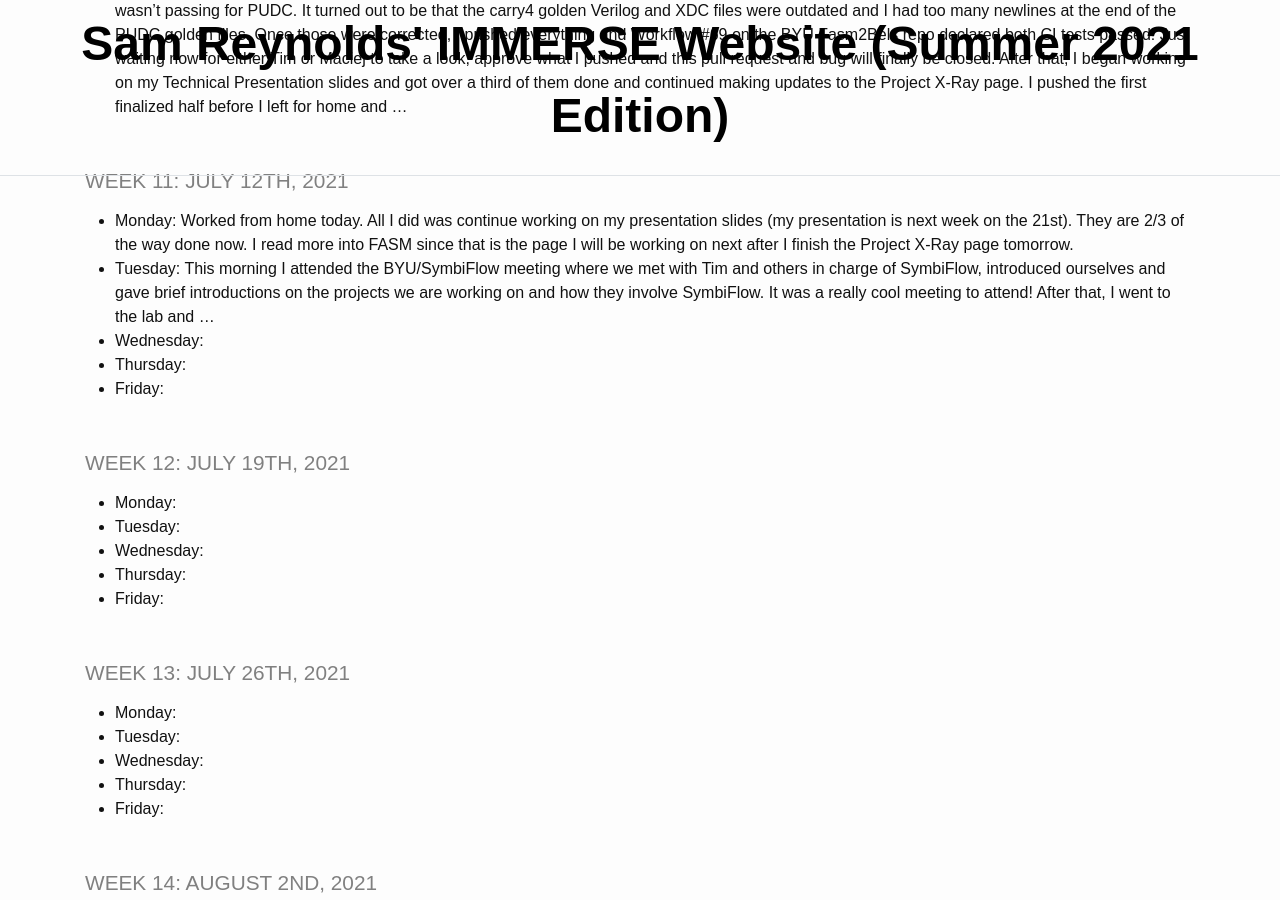
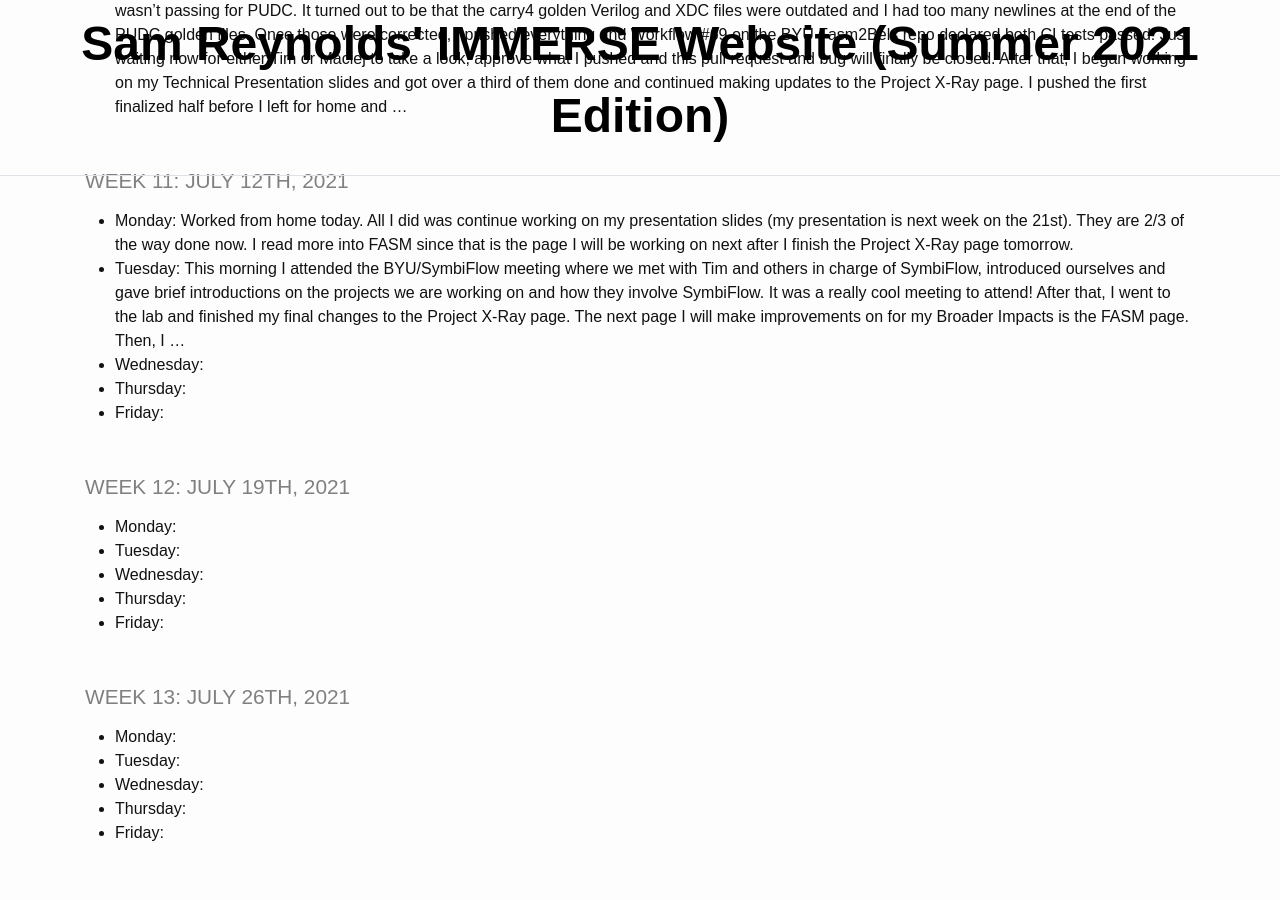
Before and after one commit to TheDHCreator/thedhcreator.github.io, a Jekyll site: the page built from _pages/log.md, in a window 1280 px wide and 900 px high, scrolled down 3742 px. Built offline with Jekyll 4.4.1, drawn with Linux system fonts in a browser that asks for light colours.

Commit message:
midday tuesday update: project xray page is done woohoo! now onto finishing the rest of my slides

```diff
--- a/_pages/log.md
+++ b/_pages/log.md
@@ -101,7 +101,7 @@ title: IMMERSE Log
 ### Week 11: July 12th, 2021
 
 * **Monday**: Worked from home today. All I did was continue working on my presentation slides (my presentation is next week on the 21st). They are 2/3 of the way done now. I read more into FASM since that is the page I will be working on next after I finish the Project X-Ray page tomorrow.
-* **Tuesday**: This morning I attended the BYU/SymbiFlow meeting where we met with Tim and others in charge of SymbiFlow, introduced ourselves and gave brief introductions on the projects we are working on and how they involve SymbiFlow. It was a really cool meeting to attend! After that, I went to the lab and ...
+* **Tuesday**: This morning I attended the BYU/SymbiFlow meeting where we met with Tim and others in charge of SymbiFlow, introduced ourselves and gave brief introductions on the projects we are working on and how they involve SymbiFlow. It was a really cool meeting to attend! After that, I went to the lab and finished my final changes to the Project X-Ray page. The next page I will make improvements on for my Broader Impacts is the FASM page. Then, I ...
 * **Wednesday**:
 * **Thursday**:
 * **Friday**:
```
